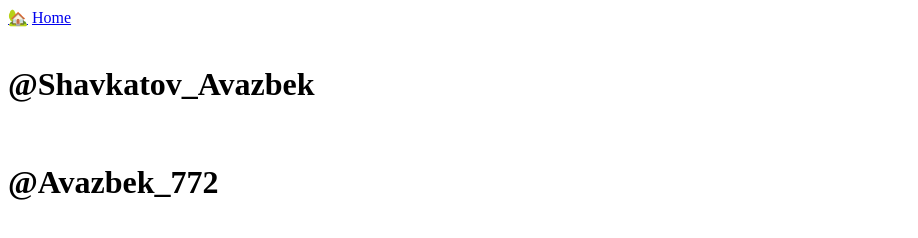
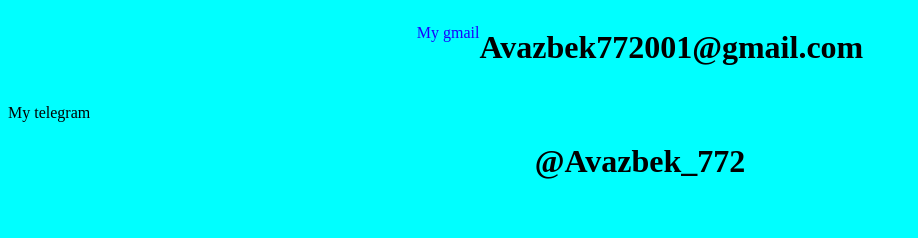
Before and after one commit to Avazbek603/Web_Sayte, a plain HTML site: page index2.html in a window 1280 px wide. Shown: the whole page, without its empty margins (0-918 px from the left). Drawn offline with Linux system fonts and the light colour scheme.

Commit message:
Men Jamo

```diff
--- a/index2.html
+++ b/index2.html
@@ -5,24 +5,20 @@
     <meta charset="UTF-8">
     <meta name="viewport" content="width=device-width, initial-scale=1.0">
     <title>Contact Me</title>
+    <link rel="stylesheet" href="main4.css">
 </head>
 
 <body>
 
 </body>
-<div class="main">
-    <nav>
-        <div class="btn">
-            <a href="./index.html" class="pict">🏡</a>
-            <a href="./index.html" class="home" onmouseover="picture()" onmouseleave="back()">Home</a>
-        </div>
-    </nav>
-</div>
-<div class="container">
-    <img src="./img/download.png" alt="" class="imgf">
-    <h1 class="h1">@Shavkatov_Avazbek</h1>
+
+<div class="maincont">
+    <div class="container">
+        <p class="p1">My gmail</p>
+        <h1 class="h1">Avazbek772001@gmail.com</h1>
+    </div>
 </div>
 <div class="container2">
-    <img src="./img/download (4).jpg" alt="" class="img2">
+    <p class="p2">My telegram</p>
     <h1 class="hh1">@Avazbek_772</h1>
 </div>
--- /dev/null
+++ b/main4.css
@@ -0,0 +1,24 @@
+body {
+    background-color: aqua;
+}
+.maincont{
+    display: flex;
+    justify-content: center;
+    text-align: center;
+}
+.container{
+    display: flex;
+    justify-content: center;
+    text-align: center;
+}
+.hh1
+{
+    display: flex;
+    justify-content: center;
+}
+
+.p1{
+    color: rgb(25, 0, 255);
+    display: flex;
+    justify-content: center;
+}
```
Also changed, not shown: index.html (+1 -1 lines).
